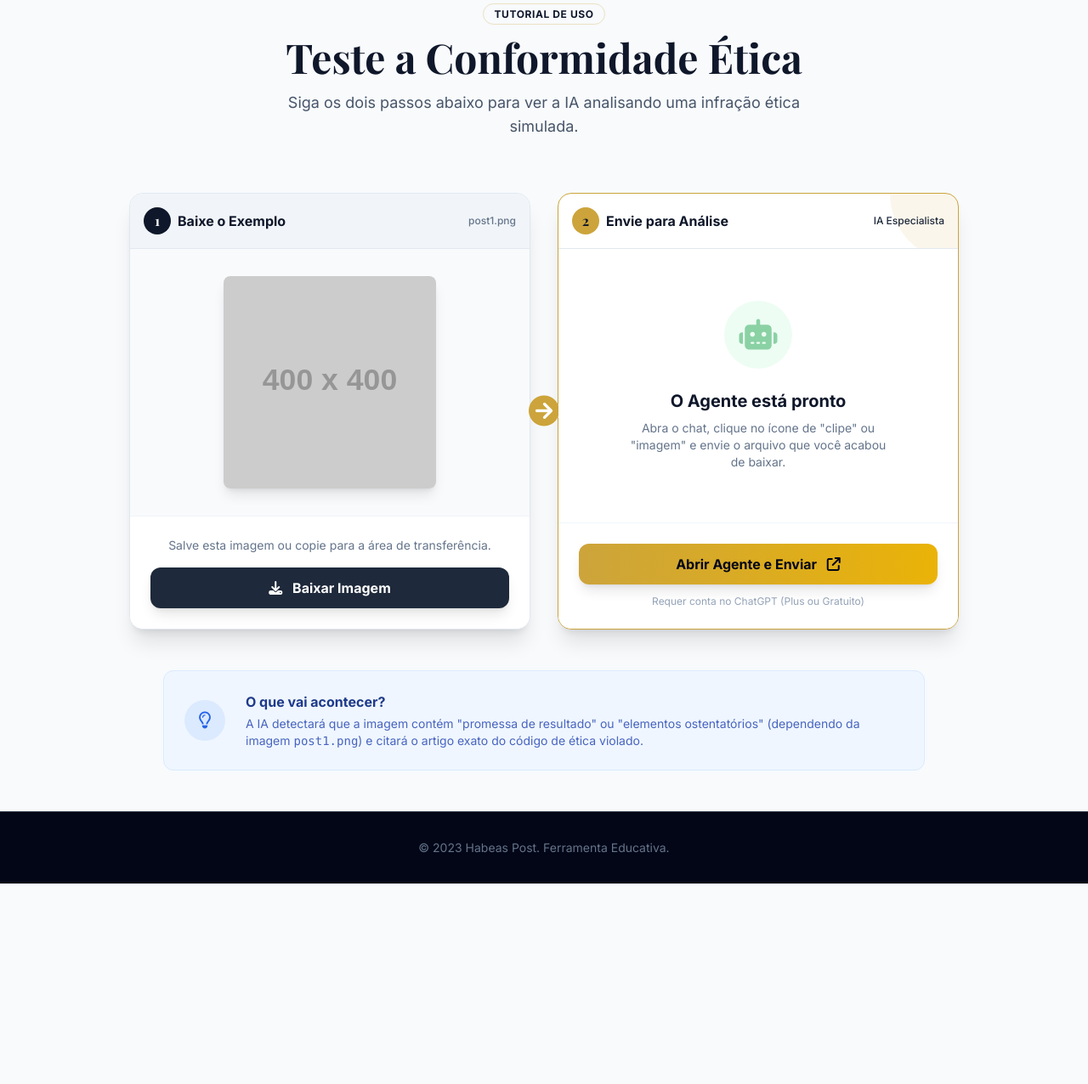
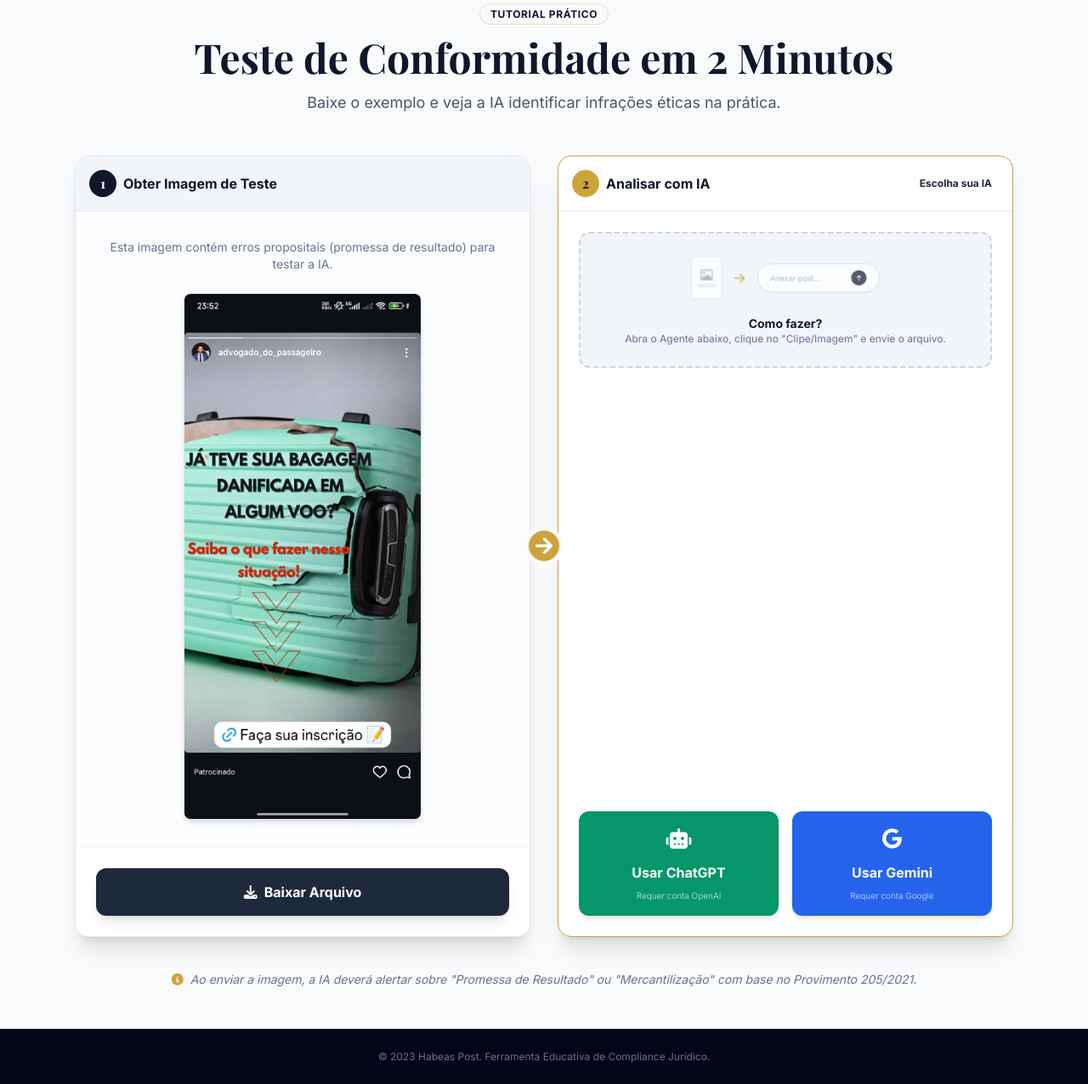
Before and after one commit to welyson1/HabeasPost, a plain HTML site: page index.html in a window 1280 px wide. Shown: the part 110-1386 px from the top of the page at 85% size. Before the commit the page ends 1150 px from the top, so only its background shows below. Drawn offline with nearby package versions, Linux system fonts and the light colour scheme; placeholder pictures from the web are drawn by us.

Commit message:
Update index.html

```diff
--- a/index.html
+++ b/index.html
@@ -42,109 +42,124 @@
                 <span class="font-serif text-xl font-bold tracking-wide">Habeas Post</span>
             </div>
             <a href="index.html" class="text-sm text-slate-300 hover:text-white transition">
-                <i class="fa-solid fa-arrow-left mr-1"></i> Voltar ao início
+                <i class="fa-solid fa-arrow-left mr-1"></i> Voltar
             </a>
         </div>
     </nav>
 
-    <main class="flex-grow container mx-auto px-6 py-12 max-w-5xl">
+    <main class="flex-grow container mx-auto px-6 py-12 max-w-6xl">
 
-        <div class="text-center mb-16">
-            <span class="bg-law-100 text-law-900 text-xs font-bold px-3 py-1 rounded-full uppercase tracking-wider border border-law-gold/30">Tutorial de Uso</span>
-            <h1 class="font-serif text-4xl md:text-5xl font-bold mt-4 text-law-900">Teste a Conformidade Ética</h1>
+        <div class="text-center mb-12">
+            <span class="bg-law-100 text-law-900 text-xs font-bold px-3 py-1 rounded-full uppercase tracking-wider border border-law-gold/30">Tutorial Prático</span>
+            <h1 class="font-serif text-3xl md:text-5xl font-bold mt-4 text-law-900">Teste de Conformidade em 2 Minutos</h1>
             <p class="text-slate-600 mt-4 text-lg max-w-2xl mx-auto">
-                Siga os dois passos abaixo para ver a IA analisando uma infração ética simulada.
+                Baixe o exemplo e veja a IA identificar infrações éticas na prática.
             </p>
         </div>
 
-        <div class="grid md:grid-cols-2 gap-8 items-stretch relative">
+        <div class="grid lg:grid-cols-2 gap-8 items-stretch relative">
 
-            <div class="hidden md:block absolute top-1/2 left-1/2 transform -translate-x-1/2 -translate-y-1/2 z-10 text-law-gold text-4xl">
-                <i class="fa-solid fa-circle-arrow-right bg-white rounded-full"></i>
+            <div class="hidden lg:block absolute top-1/2 left-1/2 transform -translate-x-1/2 -translate-y-1/2 z-20 text-law-gold text-4xl bg-white rounded-full border-4 border-slate-50">
+                <i class="fa-solid fa-circle-arrow-right"></i>
             </div>
 
-            <div class="bg-white rounded-2xl shadow-xl border border-slate-200 overflow-hidden flex flex-col">
+            <div class="bg-white rounded-2xl shadow-xl border border-slate-200 overflow-hidden flex flex-col h-full">
                 <div class="bg-slate-100 p-4 border-b border-slate-200 flex justify-between items-center">
                     <div class="flex items-center gap-2">
                         <span class="bg-law-900 text-white w-8 h-8 rounded-full flex items-center justify-center font-bold font-serif">1</span>
-                        <h2 class="font-bold text-law-900">Baixe o Exemplo</h2>
+                        <h2 class="font-bold text-law-900">Obter Imagem de Teste</h2>
                     </div>
-                    <span class="text-xs text-slate-500 font-medium">post1.png</span>
                 </div>
 
-                <div class="p-8 flex flex-col items-center justify-center flex-grow bg-slate-50 relative group">
-                    <div class="relative shadow-lg rounded-lg overflow-hidden max-w-[250px] transform group-hover:scale-105 transition duration-300">
+                <div class="p-8 flex flex-col items-center justify-center flex-grow bg-slate-50/50">
+                    <p class="text-slate-500 mb-6 text-center text-sm">Esta imagem contém erros propositais (promessa de resultado) para testar a IA.</p>
+
+                    <div class="relative shadow-md rounded-lg overflow-hidden max-w-[280px] border border-slate-200 group cursor-pointer">
                         <img src="post1.png" alt="Exemplo de Post Jurídico" class="w-full h-auto" id="exampleImage">
-
-                        <div class="absolute inset-0 bg-law-900/60 opacity-0 group-hover:opacity-100 transition flex items-center justify-center">
-                            <p class="text-white text-xs font-bold uppercase tracking-widest">Exemplo de Infração</p>
+                        <div class="absolute inset-0 bg-black/50 opacity-0 group-hover:opacity-100 transition flex items-center justify-center">
+                            <span class="text-white font-bold text-sm"><i class="fa-solid fa-eye"></i> Visualizar</span>
                         </div>
                     </div>
                 </div>
 
-                <div class="p-6 border-t border-slate-100 bg-white z-10">
-                    <p class="text-sm text-slate-500 mb-4 text-center">Salve esta imagem ou copie para a área de transferência.</p>
-                    <a href="post1.png" download="post_teste_habeas.png" class="block w-full bg-slate-800 hover:bg-law-900 text-white font-bold py-3 rounded-xl transition text-center shadow-lg hover:shadow-xl transform hover:-translate-y-1">
-                        <i class="fa-solid fa-download mr-2"></i> Baixar Imagem
+                <div class="p-6 border-t border-slate-100 bg-white">
+                    <a href="post1.png" download="post_teste_habeas.png" class="flex items-center justify-center gap-2 w-full bg-slate-800 hover:bg-law-900 text-white font-bold py-4 rounded-xl transition shadow-lg hover:shadow-xl transform hover:-translate-y-1">
+                        <i class="fa-solid fa-download"></i> Baixar Arquivo
                     </a>
                 </div>
             </div>
 
-            <div class="bg-white rounded-2xl shadow-xl border border-law-gold overflow-hidden flex flex-col relative">
-                <div class="absolute top-0 right-0 w-20 h-20 bg-law-gold/10 rounded-bl-full z-0"></div>
-
-                <div class="bg-law-50 p-4 border-b border-slate-200 flex justify-between items-center relative z-10">
+            <div class="bg-white rounded-2xl shadow-xl border border-law-gold overflow-hidden flex flex-col h-full relative">
+                <div class="bg-law-50 p-4 border-b border-slate-200 flex justify-between items-center">
                     <div class="flex items-center gap-2">
                         <span class="bg-law-gold text-law-900 w-8 h-8 rounded-full flex items-center justify-center font-bold font-serif">2</span>
-                        <h2 class="font-bold text-law-900">Envie para Análise</h2>
+                        <h2 class="font-bold text-law-900">Analisar com IA</h2>
                     </div>
-                    <span class="text-xs text-law-800 font-medium">IA Especialista</span>
+                    <span class="text-xs font-bold text-law-800 bg-law-200 px-2 py-1 rounded">Escolha sua IA</span>
                 </div>
 
-                <div class="p-8 flex flex-col items-center justify-center flex-grow bg-white relative z-10 text-center">
-                    <div class="w-20 h-20 bg-green-100 rounded-full flex items-center justify-center mb-6 animate-pulse">
-                        <i class="fa-solid fa-robot text-4xl text-green-600"></i>
+                <div class="p-6 flex-grow flex flex-col justify-between">
+
+                    <div class="relative overflow-hidden rounded-xl bg-slate-100 border-2 border-dashed border-slate-300 p-6 group hover:border-law-gold transition-colors duration-300 mb-6">
+                        <div class="flex flex-col items-center justify-center gap-4 relative z-10">
+                            <div class="flex items-center gap-4 opacity-70 group-hover:opacity-100 transition-opacity scale-90">
+                                <div class="w-10 h-14 bg-white border border-slate-200 shadow-sm rounded flex flex-col items-center justify-center gap-1 animate-bounce" style="animation-duration: 2s;">
+                                    <i class="fa-regular fa-image text-slate-400"></i>
+                                    <div class="w-6 h-1 bg-slate-200 rounded"></div>
+                                </div>
+
+                                <i class="fa-solid fa-arrow-right text-law-gold"></i>
+
+                                <div class="bg-white border border-slate-300 rounded-full px-4 py-2 w-40 flex items-center shadow-sm">
+                                    <span class="text-[10px] text-slate-400">Anexar post...</span>
+                                    <div class="ml-auto w-5 h-5 bg-law-900 rounded-full flex items-center justify-center">
+                                        <i class="fa-solid fa-arrow-up text-white text-[8px]"></i>
+                                    </div>
+                                </div>
+                            </div>
+
+                            <div class="text-center">
+                                <div class="text-sm font-bold text-law-900">Como fazer?</div>
+                                <p class="text-xs text-slate-500">Abra o Agente abaixo, clique no "Clipe/Imagem" e envie o arquivo.</p>
+                            </div>
+                        </div>
                     </div>
-                    <h3 class="text-xl font-bold text-law-900 mb-2">O Agente está pronto</h3>
-                    <p class="text-slate-500 text-sm max-w-xs mx-auto">
-                        Abra o chat, clique no ícone de "clipe" ou "imagem" e envie o arquivo que você acabou de baixar.
-                    </p>
-                </div>
 
-                <div class="p-6 border-t border-slate-100 bg-white z-10">
-                    <a href="https://chatgpt.com/g/g-69357cf469a48191a52fe90822bb12d9-habes-post" target="_blank" class="block w-full bg-gradient-to-r from-law-gold to-yellow-500 hover:from-yellow-500 hover:to-yellow-600 text-law-950 font-bold py-3 rounded-xl transition text-center shadow-lg hover:shadow-glow transform hover:-translate-y-1">
-                        Abrir Agente e Enviar <i class="fa-solid fa-arrow-up-right-from-square ml-2"></i>
-                    </a>
-                    <p class="text-xs text-center text-slate-400 mt-3">Requer conta no ChatGPT (Plus ou Gratuito)</p>
+                    <div class="grid grid-cols-1 sm:grid-cols-2 gap-4">
+                        <a href="https://chatgpt.com/g/g-69357cf469a48191a52fe90822bb12d9-habes-post" target="_blank" class="group relative bg-emerald-600 hover:bg-emerald-700 text-white p-4 rounded-xl transition text-center shadow-md hover:shadow-lg flex flex-col items-center gap-2">
+                            <i class="fa-solid fa-robot text-2xl mb-1 group-hover:scale-110 transition-transform"></i>
+                            <span class="font-bold">Usar ChatGPT</span>
+                            <span class="text-[10px] opacity-80 font-light">Requer conta OpenAI</span>
+                        </a>
+
+                        <a href="https://gemini.google.com/gem/1Hf4LSMO_HDEnRKq4J-CA3nEdmOrtMNo4?usp=sharing" target="_blank" class="group relative bg-blue-600 hover:bg-blue-700 text-white p-4 rounded-xl transition text-center shadow-md hover:shadow-lg flex flex-col items-center gap-2">
+                            <i class="fa-brands fa-google text-2xl mb-1 group-hover:scale-110 transition-transform"></i>
+                            <span class="font-bold">Usar Gemini</span>
+                            <span class="text-[10px] opacity-80 font-light">Requer conta Google</span>
+                        </a>
+                    </div>
                 </div>
             </div>
 
         </div>
 
-        <div class="mt-12 bg-blue-50 border border-blue-100 rounded-xl p-6 flex flex-col md:flex-row items-center gap-6 max-w-4xl mx-auto">
-            <div class="w-12 h-12 bg-blue-100 rounded-full flex items-center justify-center flex-shrink-0 text-blue-600">
-                <i class="fa-regular fa-lightbulb text-xl"></i>
-            </div>
-            <div class="text-center md:text-left flex-grow">
-                <h4 class="font-bold text-blue-900">O que vai acontecer?</h4>
-                <p class="text-sm text-blue-800/80 mt-1">
-                    A IA detectará que a imagem contém "promessa de resultado" ou "elementos ostentatórios" (dependendo da imagem <code>post1.png</code>) e citará o artigo exato do código de ética violado.
-                </p>
-            </div>
+        <div class="mt-10 text-center">
+            <p class="text-slate-500 text-sm italic">
+                <i class="fa-solid fa-circle-info text-law-gold mr-1"></i>
+                Ao enviar a imagem, a IA deverá alertar sobre "Promessa de Resultado" ou "Mercantilização" com base no Provimento 205/2021.
+            </p>
         </div>
 
     </main>
 
-    <footer class="bg-law-950 py-8 border-t border-law-800 text-center text-slate-500 text-sm">
-        <p>&copy; 2023 Habeas Post. Ferramenta Educativa.</p>
+    <footer class="bg-law-950 py-6 border-t border-law-800 text-center text-slate-500 text-xs">
+        <p>&copy; 2023 Habeas Post. Ferramenta Educativa de Compliance Jurídico.</p>
     </footer>
 
     <script>
-        // Apenas para garantir que o layout fique bonito se a imagem não carregar imediatamente
         const img = document.getElementById('exampleImage');
         img.onerror = function() {
-            // Se post1.jpeg não for encontrada (ex: testando local sem o arquivo), usa um placeholder
-            this.src = 'https://placehold.co/400x400/1e293b/cca43b?text=Imagem+post1.png';
+            this.src = 'post1.jpeg';
         };
     </script>
 </body>
```
